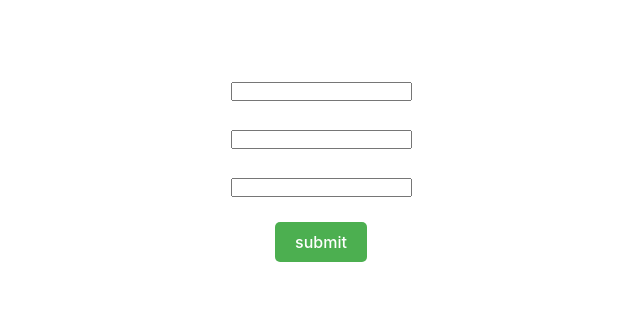
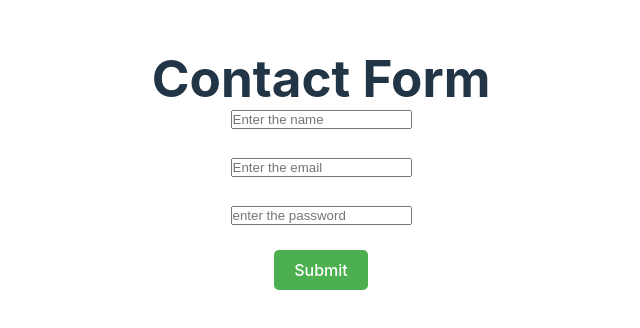
Before and after one commit to Vivek-2898/react730, a React (Vite) app in the folder projects/accordin/: page / in a window 1280 px wide. Shown: the part 230-558 px from the top of the page, without its empty margins (319-959 px from the left). Built offline with nearby package versions, Linux system fonts and the light colour scheme.

Commit message:
implement Controlled Form

```diff
--- /dev/null
+++ b/projects/accordin/src/ControlledForm.jsx
@@ -0,0 +1,74 @@
+import React,{useState} from "react"
+import "./App.css"
+const ControlledForm = () => {
+	const [formDetails, setFormDetails] = useState({
+		username: "",
+		email: "",
+		password: "",
+  })
+  const [formErrors, setFormErrors] = useState({
+    username: "",
+    email: "",
+    password: "",
+  })
+  const change = (e) =>
+  {
+    const { name, value } = e.target
+
+    setFormDetails({...formDetails,[name]:value})
+  }
+  const submit = (e) =>
+  {
+    e.preventDefault()
+    if (formDetails.password.length<6) {
+
+				setFormErrors({
+					...formErrors,
+					password: "please enter minimum 6 characters",
+				})
+		}
+    console.log(formDetails)
+  }
+	return (
+		<div>
+			<h1>Contact Form</h1>
+			<form
+				className='myForm'
+				onSubmit={submit}>
+				<input
+					type='text'
+					name='username'
+					id='un'
+					placeholder='Enter the name'
+					onChange={change}
+				/>
+				{formErrors.username && <p className='error'>{formErrors.username}</p>}
+				<br />
+				<br />
+				<input
+					type='email'
+					name='email'
+					id='em'
+					placeholder='Enter the email'
+					onChange={change}
+				/>
+				{formErrors.email && <p className='error'>{formErrors.email}</p>}
+				<br />
+				<br />
+				<input
+					type='password'
+					name='password'
+					id='pwd'
+					placeholder='enter the password'
+					onChange={change}
+				/>
+				{formErrors.password && <p className='error'>{formErrors.password}</p>}
+				<br />
+				<br />
+				<button type='submit'>Submit</button>
+			</form>
+		</div>
+	)
+}
+
+export default ControlledForm;
--- a/projects/accordin/src/main.jsx
+++ b/projects/accordin/src/main.jsx
@@ -9,6 +9,7 @@ import Todo1 from './Todo1.jsx'
 import ContextApiDemo from './ContextApiDemo.jsx'
 import CountdownTimer from './CountDownTimer.jsx'
 import UnControlledUseRef from './UnControlledUseRef.jsx'
+import ControlledForm from './ControlledForm.jsx'
 
 export const mainContext = createContext()
 ReactDOM.createRoot(document.getElementById('root')).render(
@@ -18,6 +19,7 @@ ReactDOM.createRoot(document.getElementById('root')).render(
      {/* <Todo1/> */}
      {/* <ContextApiDemo/> */}
      {/* <CountdownTimer/> */}
-     <UnControlledUseRef/>
+     {/* <UnControlledUseRef/> */}
+     <ControlledForm/>
   </React.StrictMode>
 )
```
